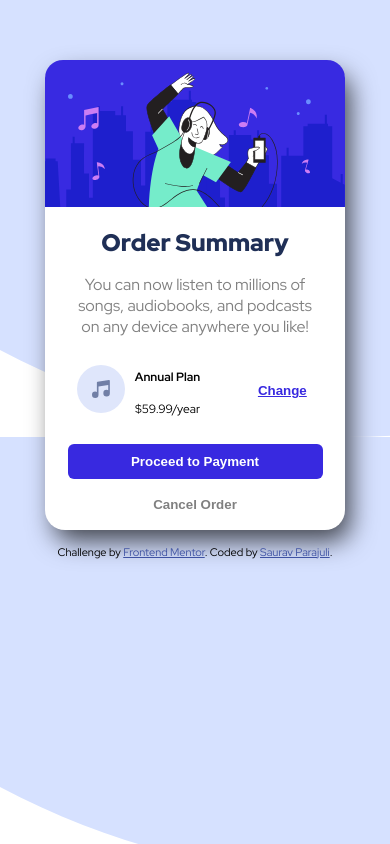
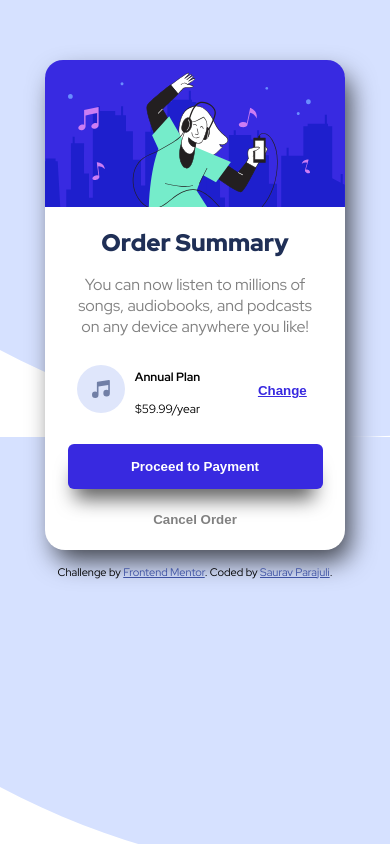
Before and after one commit to sauravparajuli/streaming-service-payment, a plain HTML site: page index.html in a window 390 px wide. Drawn offline with Linux system fonts and the light colour scheme.

Commit message:
changed some button styles

```diff
--- a/styles.css
+++ b/styles.css
@@ -1,4 +1,4 @@
-@import url('https://fonts.googleapis.com/css2?family=Red+Hat+Display:wght@400;500;700;900&display=swap');
+@import url('https://fonts.googleapis.com/css2?family=Red+Hat+Display:wght@400;500;700;800;900&display=swap');
 
 body{
     font-family: 'Red Hat Display', sans-serif;
@@ -79,7 +79,10 @@ body{
     border-radius: 6px;
     cursor: pointer;
     border: none;
-    font-weight: 900;
+    font-weight: 800;
+    box-shadow: -1px 18px 19px -8px rgba(0,0,0,0.63);
+    -webkit-box-shadow: -1px 18px 19px -8px rgba(0,0,0,0.63);
+    -moz-box-shadow: -1px 18px 19px -8px rgba(0,0,0,0.63);
 
 
 }
@@ -97,7 +100,7 @@ body{
     padding: 10px 15px;
 
     background: none;
-    font-weight: 900;
+    font-weight: 800;
 
 
 }
@@ -126,10 +129,12 @@ body{
         width: 85%;
     }
 
-    .first-btn .second-btn{
+    .first-btn {
+        padding: 15px 15px;
+    }
+    .second-btn{
         padding: 15px 15px;
     }
 
 
-
 }
```
